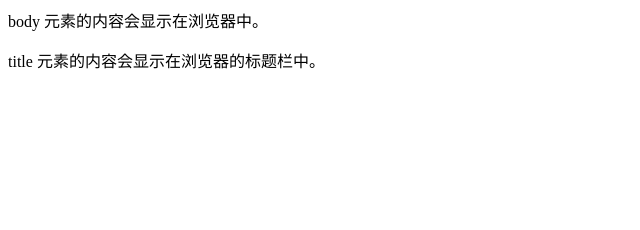
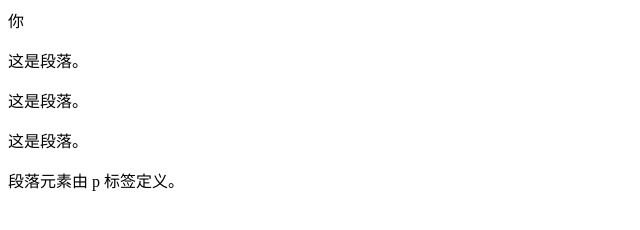
Before and after one commit to MicroSun-MS/HTML, a plain HTML site: page index.html in a window 1280 px wide. Shown: the whole page, without its empty margins (0-640 px from the left). Drawn offline with Linux system fonts and the light colour scheme.

Commit message:
Update index.html

```diff
--- a/index.html
+++ b/index.html
@@ -1,12 +1,16 @@
 <html>
 
 <head>
-<title>我的第一个 HTML 页面</title>
+你
 </head>
+<body>
 
-<body>
-<p>body 元素的内容会显示在浏览器中。</p>
-<p>title 元素的内容会显示在浏览器的标题栏中。</p>
+<p>这是段落。</p>
+<p>这是段落。</p>
+<p>这是段落。</p>
+
+
+<p>段落元素由 p 标签定义。</p>
+
 </body>
-
 </html>
```
